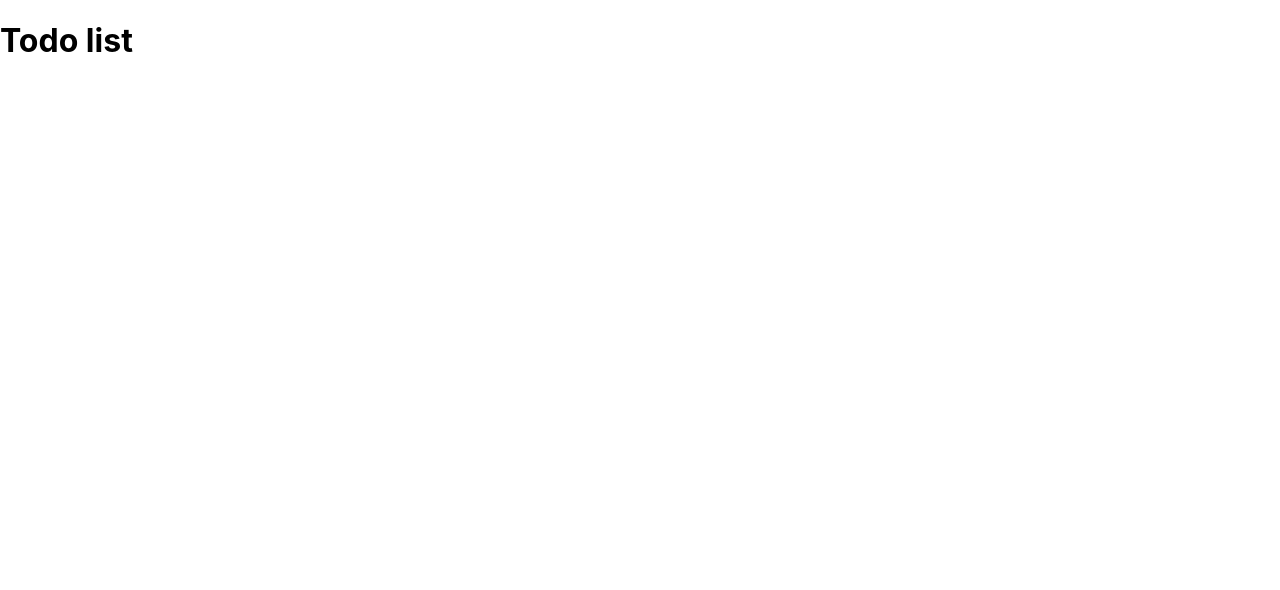
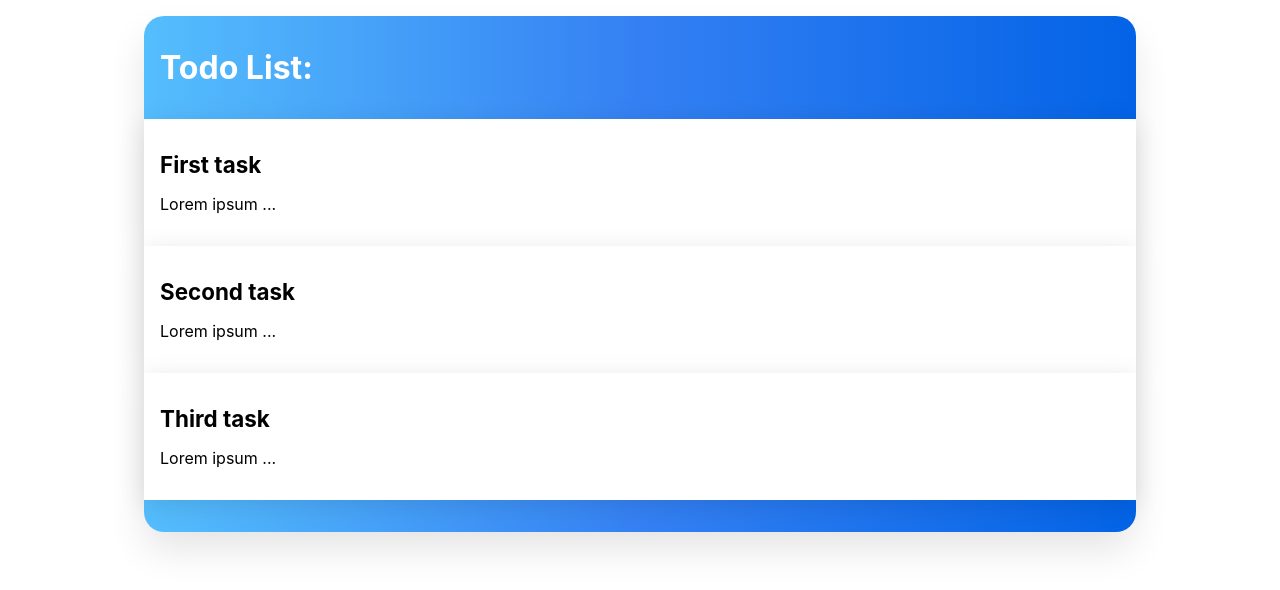
Before and after one commit to kingaciebielska/todo-list, a React (Create React App) app: page / in a window 1280 px wide. Shown: the top 590 px of the page. Built offline with nearby package versions, Linux system fonts and the light colour scheme.

Commit message:
Implement list view

```diff
--- a/src/App.js
+++ b/src/App.js
@@ -1,13 +1,10 @@
 import React from 'react';
+import TodosContainer from './todos/Containers/TodosContainer'
 
 function App() {
   return (
-    <div className="App">
-      <header className="App-header">
-        <h1>
-          Todo list
-        </h1>
-      </header>
+    <div>
+      <TodosContainer />
     </div>
   );
 }
--- /dev/null
+++ b/src/todos/Containers/TodosContainer.js
@@ -0,0 +1,11 @@
+import React from 'react'
+import { useSelector } from 'react-redux'
+import List from '../Components/List'
+
+const TodosContainer = () => {
+  const todos =  useSelector(state => state.todos)
+
+  return <List list={todos}/>
+}
+
+export default TodosContainer
```
